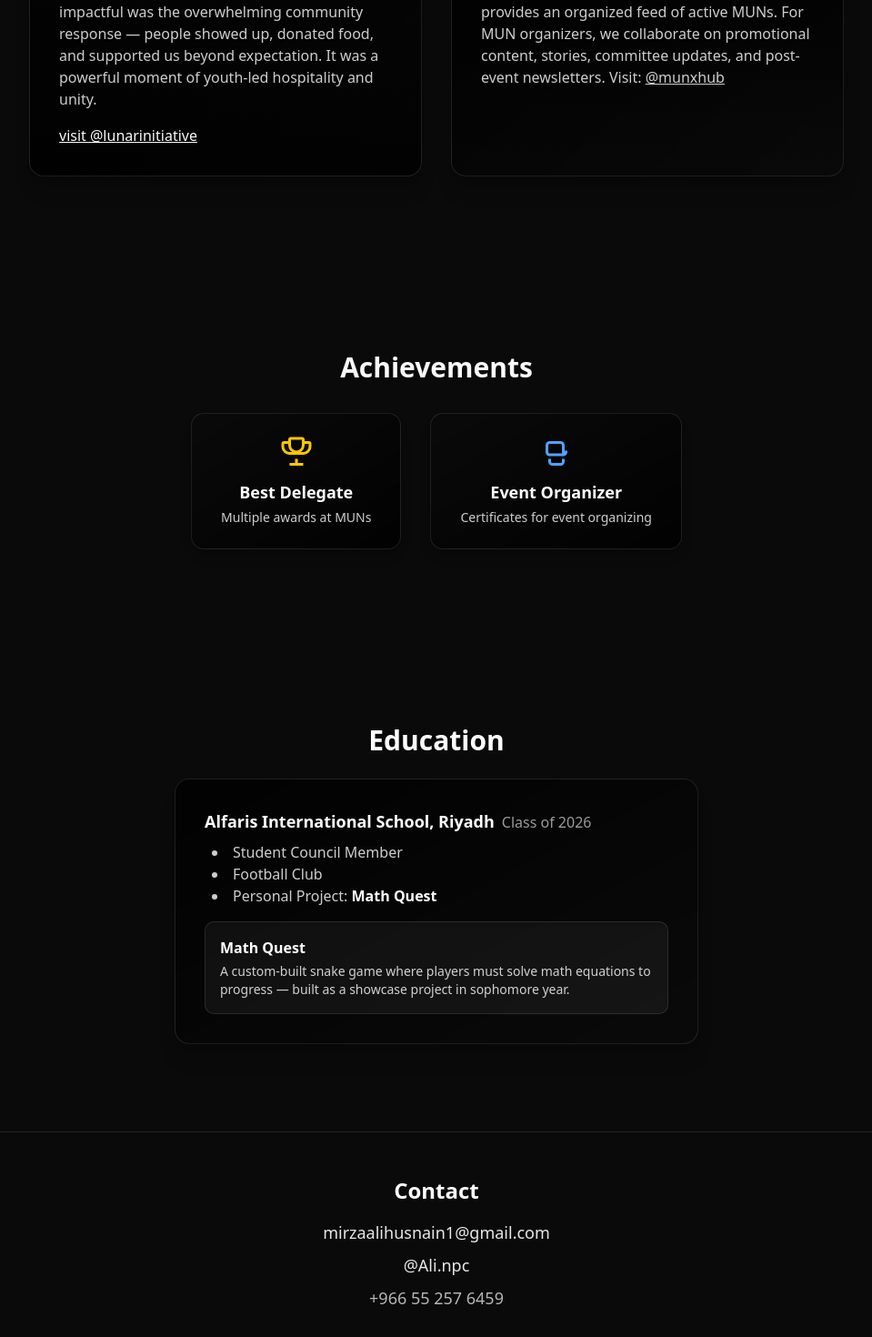
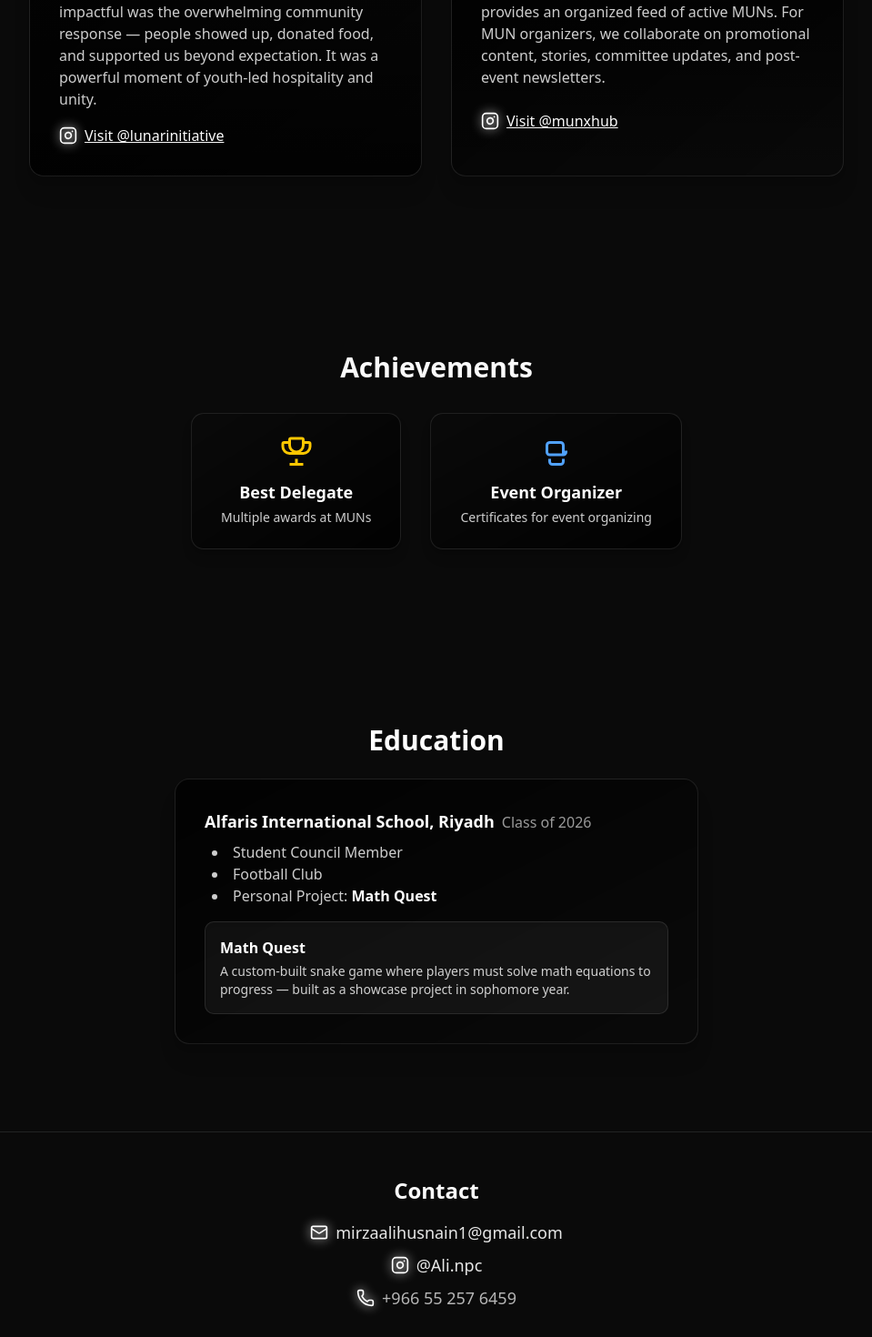
Before and after one commit to MirzaAli-08/Mirza-Ali-Portfolio, a Next.js app: page / in a window 1280 px wide. Shown: the part 1660-3130 px from the top of the page at 91% size, without its empty margins (160-1119 px from the left). Built offline with nearby package versions, Linux system fonts and the light colour scheme.

Commit message:
feat: align MUNHUB Instagram link, add glowing icons to project and contact sections

```diff
--- a/src/app/page.tsx
+++ b/src/app/page.tsx
@@ -2,6 +2,7 @@
 import { motion, useAnimation } from "framer-motion";
 import { useEffect, useRef } from "react";
 import Image from "next/image";
+import { Mail, Phone, Instagram } from "lucide-react";
 
 export default function Home() {
   // Controls for the spotlight flicker and name reveal
@@ -194,7 +195,10 @@ export default function Home() {
               <p className="text-white/80 mb-4 z-10">
                 During Ramadan, we distributed free hot meals in a public park to those fasting. What made it impactful was the overwhelming community response — people showed up, donated food, and supported us beyond expectation. It was a powerful moment of youth-led hospitality and unity.
               </p>
-              <a href="https://www.instagram.com/lunarinitiative" target="_blank" rel="noopener noreferrer" className="underline hover:text-blue-300 transition-colors text-base font-mono z-10">visit @lunarinitiative</a>
+              <a href="https://www.instagram.com/lunarinitiative" target="_blank" rel="noopener noreferrer" className="flex items-center gap-2 underline hover:text-blue-300 transition-colors text-base font-mono z-10">
+                <Instagram className="w-5 h-5 text-white drop-shadow-[0_0_6px_white]" />
+                Visit @lunarinitiative
+              </a>
             </motion.div>
             {/* MUNHUB Card */}
             <motion.div
@@ -218,8 +222,12 @@ export default function Home() {
               </div>
               <h3 className="text-xl font-semibold text-white mb-2 z-10">MUNHUB</h3>
               <p className="text-white/80 mb-4 z-10">
-                A dual-purpose Instagram-based platform for Riyadh’s MUN ecosystem. For delegates, it provides an organized feed of active MUNs. For MUN organizers, we collaborate on promotional content, stories, committee updates, and post-event newsletters. Visit: <a href="https://www.instagram.com/munxhub" target="_blank" rel="noopener noreferrer" className="underline hover:text-blue-300 transition-colors text-base font-mono">@munxhub</a>
+                A dual-purpose Instagram-based platform for Riyadh’s MUN ecosystem. For delegates, it provides an organized feed of active MUNs. For MUN organizers, we collaborate on promotional content, stories, committee updates, and post-event newsletters.
               </p>
+              <a href="https://www.instagram.com/munxhub" target="_blank" rel="noopener noreferrer" className="flex items-center gap-2 underline hover:text-blue-300 transition-colors text-base font-mono z-10 mt-2">
+                <Instagram className="w-5 h-5 text-white drop-shadow-[0_0_6px_white]" />
+                Visit @munxhub
+              </a>
             </motion.div>
           </div>
         </div>
@@ -320,9 +328,18 @@ export default function Home() {
         >
           <h2 className="text-2xl font-bold mb-4">Contact</h2>
           <div className="flex flex-col items-center gap-2 text-lg text-white/90">
-            <a href="mailto:mirzaalihusnain1@gmail.com" className="hover:underline">mirzaalihusnain1@gmail.com</a>
-            <a href="https://www.instagram.com/ali.npc" target="_blank" rel="noopener noreferrer" className="hover:underline">@Ali.npc</a>
-            <span className="text-white/70">+966 55 257 6459</span>
+            <div className="flex items-center gap-2">
+              <Mail className="w-5 h-5 text-white drop-shadow-[0_0_6px_white]" />
+              <a href="mailto:mirzaalihusnain1@gmail.com" className="hover:underline">mirzaalihusnain1@gmail.com</a>
+            </div>
+            <div className="flex items-center gap-2">
+              <Instagram className="w-5 h-5 text-white drop-shadow-[0_0_6px_white]" />
+              <a href="https://www.instagram.com/ali.npc" target="_blank" rel="noopener noreferrer" className="hover:underline">@Ali.npc</a>
+            </div>
+            <div className="flex items-center gap-2">
+              <Phone className="w-5 h-5 text-white drop-shadow-[0_0_6px_white]" />
+              <span className="text-white/70">+966 55 257 6459</span>
+            </div>
           </div>
         </motion.div>
         {/* Scroll to top button */}
```
